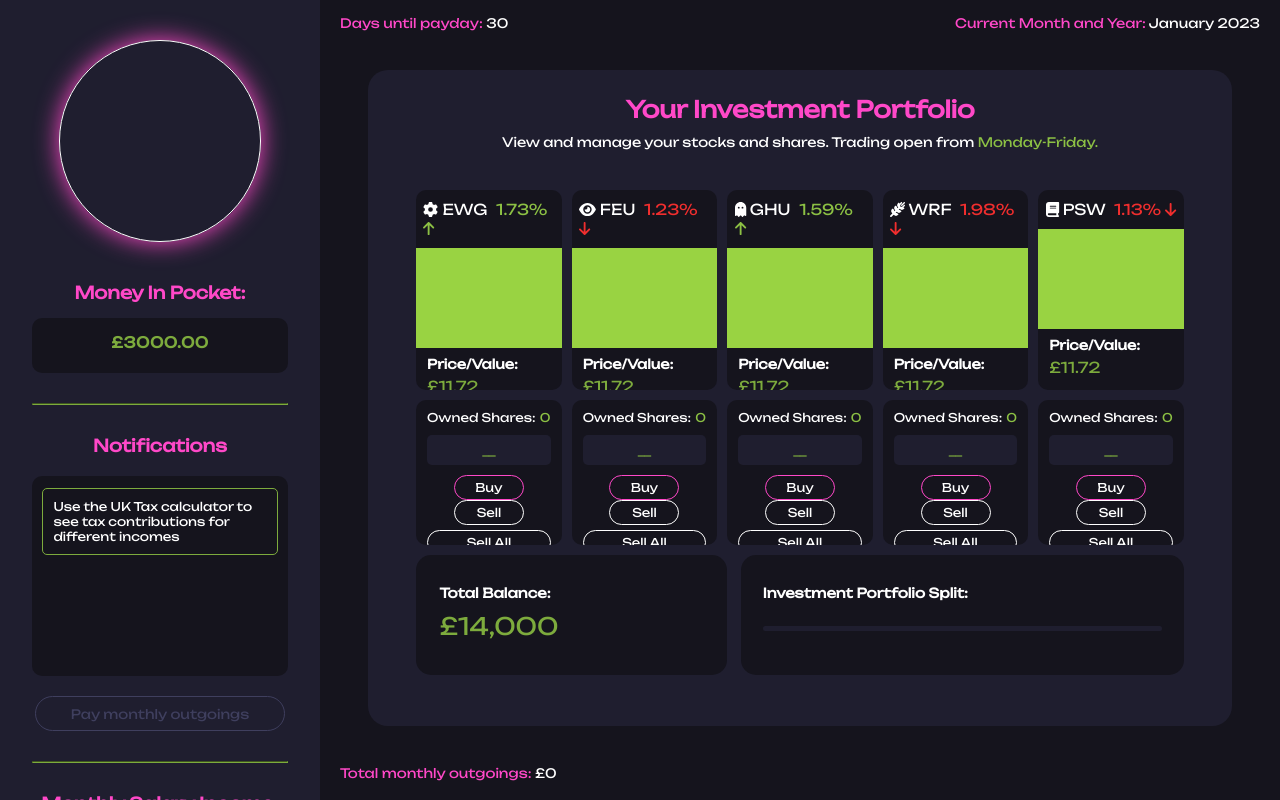
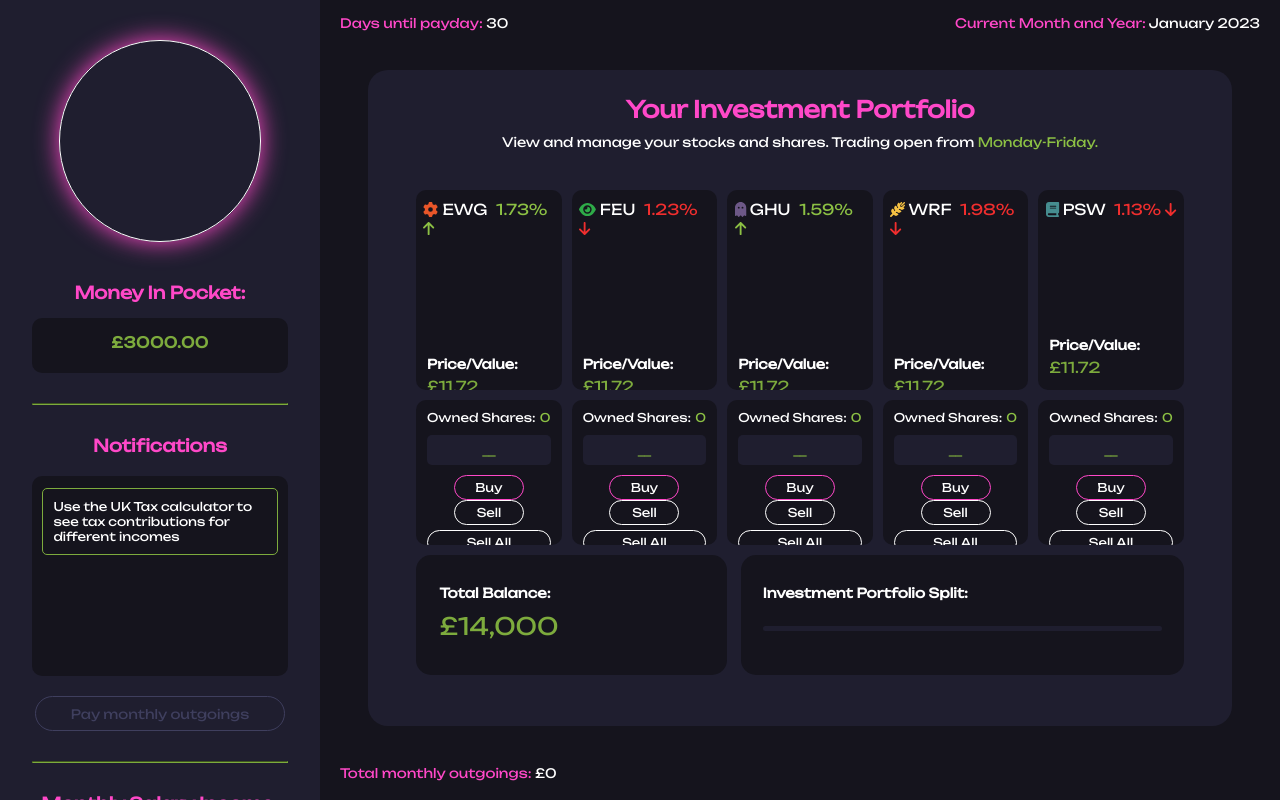
Before and after one commit to lucyscanlon/FinanceGame, a Vue app: page / in a window 1280 px wide. Built offline with nearby package versions, Linux system fonts and the light colour scheme.

Commit message:
investment split bar colours correspond to colours used for the stock options

```diff
--- a/src/components/MainGame/MainGameplayComponents/InvestingPortfolio.vue
+++ b/src/components/MainGame/MainGameplayComponents/InvestingPortfolio.vue
@@ -8,7 +8,7 @@
         </div>
         <div class="investing-port-full-stock-container">
             <div class="investing-port-stock-flex">
-                <div class="investing-port-share-name">
+                <div class="investing-port-share-name gear-share">
                     <p><font-awesome-icon icon="fa-solid fa-gear" /> EWG <span class="stock-value colour-green">1.73% <font-awesome-icon icon="fa-solid fa-arrow-up" /></span></p>
                 </div>
                 <div class="investing-port-stock-visual">
@@ -20,7 +20,7 @@
                 </div>
             </div>
             <div class="investing-port-stock-flex">
-                <div class="investing-port-share-name">
+                <div class="investing-port-share-name eye-share">
                     <p><font-awesome-icon icon="fa-solid fa-eye" /> FEU <span class="stock-value colour-red">1.23% <font-awesome-icon icon="fa-solid fa-arrow-down" /></span></p>
                 </div>
                 <div class="investing-port-stock-visual">
@@ -32,7 +32,7 @@
                 </div>
             </div>
             <div class="investing-port-stock-flex">
-                <div class="investing-port-share-name">
+                <div class="investing-port-share-name ghost-share">
                     <p><font-awesome-icon icon="fa-solid fa-ghost" /> GHU <span class="stock-value colour-green">1.59% <font-awesome-icon icon="fa-solid fa-arrow-up" /></span></p>
                 </div>
                 <div class="investing-port-stock-visual">
@@ -44,7 +44,7 @@
                 </div>
             </div>
             <div class="investing-port-stock-flex">
-                <div class="investing-port-share-name">
+                <div class="investing-port-share-name wheat-share">
                     <p><font-awesome-icon icon="fa-solid fa-wheat-awn" /> WRF <span class="stock-value colour-red">1.98% <font-awesome-icon icon="fa-solid fa-arrow-down" /></span></p>
                 </div>
                 <div class="investing-port-stock-visual">
@@ -56,7 +56,7 @@
                 </div>
             </div>
             <div class="investing-port-stock-flex">
-                <div class="investing-port-share-name">
+                <div class="investing-port-share-name book-share">
                     <p><font-awesome-icon icon="fa-solid fa-book" /> PSW <span class="stock-value colour-red">1.13% <font-awesome-icon icon="fa-solid fa-arrow-down" /></span></p>
                 </div>
                 <div class="investing-port-stock-visual">
--- a/src/styles/style.css
+++ b/src/styles/style.css
@@ -2570,7 +2570,7 @@ input[type="number"] {
   width: 100%;
   height: 100px;
   margin-top: 10px;
-  background-color: #99d342;
+  background-color: #15141d;
 }
 
 .investing-port-stockprice {
@@ -2681,19 +2681,19 @@ input[type="number"] {
 }
 
 .investment1-bar {
-  background-color: purple;
+  background-color: #E95629;
 }
 .investment2-bar {
-  background-color: red;
+  background-color: #2EAB48;
 }
 .investment3-bar {
-  background-color: blue;
+  background-color: #6D5887;
 }
 .investment4-bar {
-  background-color: orange;
+  background-color: #F5C143;
 }
 .investment5-bar {
-  background-color: green;
+  background-color: #468D90;
 }
 
 
@@ -2703,3 +2703,23 @@ input[type="number"] {
   padding-top: 30px;
   color: white;
 }
+
+.fa-ghost {
+  color: #6D5887;
+}
+
+.fa-gear {
+  color: #E95629;
+}
+
+.fa-wheat-awn {
+  color: #F5C143;
+}
+
+.fa-book {
+  color: #468D90;
+}
+
+.fa-eye {
+  color: #2EAB48;
+}
```
